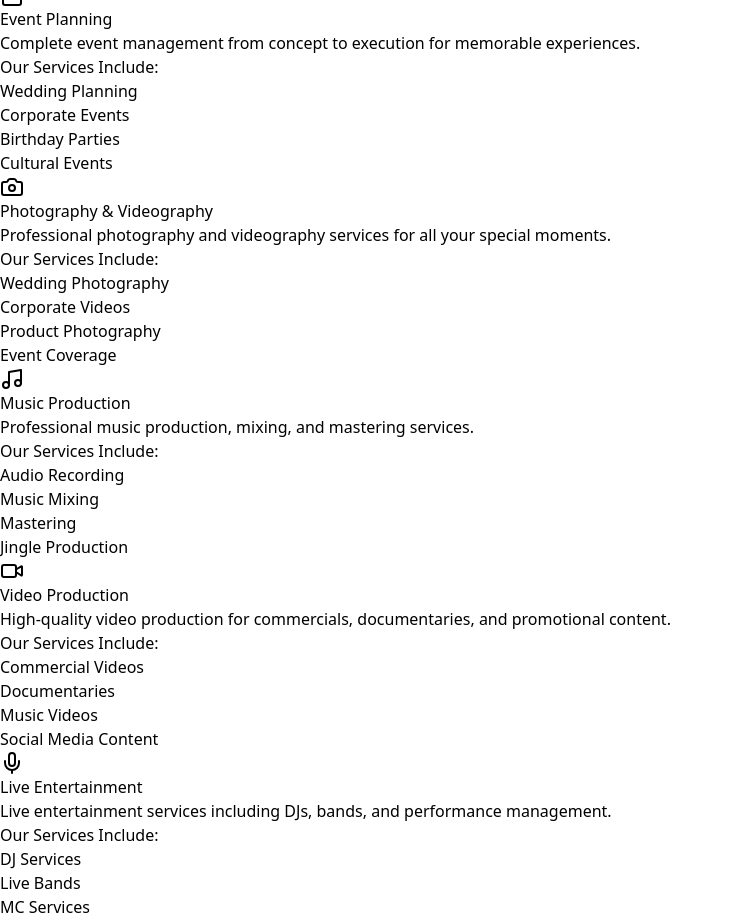
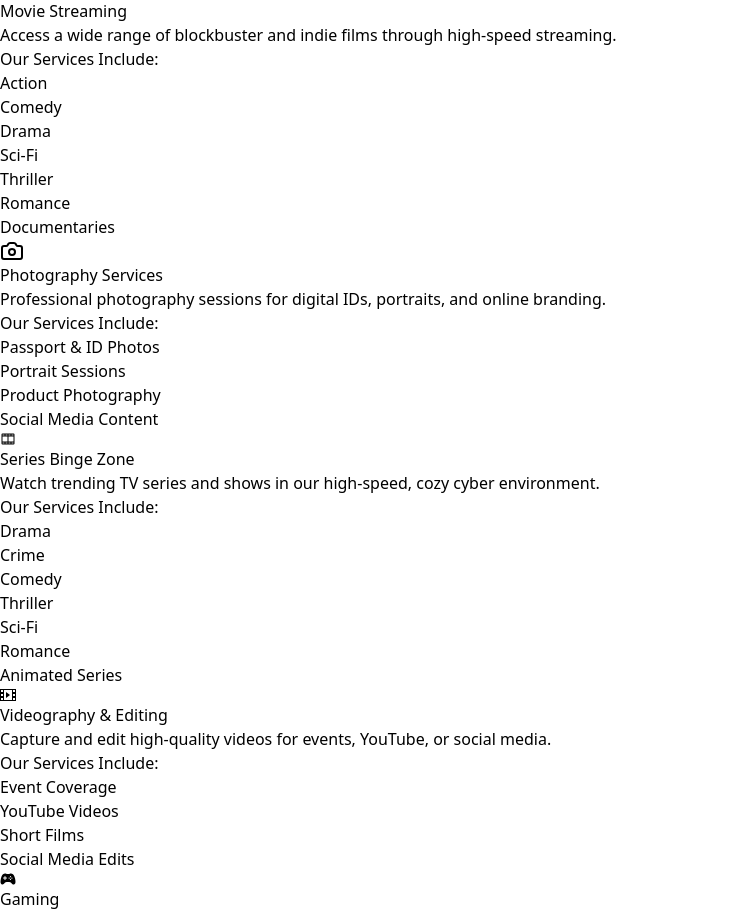
Before and after one commit to mwangiamosmwaniki/Mesm_new, a React (Vite) app: page /entertainment in a window 1280 px wide. Shown: the part 514-1429 px from the top of the page, without its empty margins (0-733 px from the left). Built offline with nearby package versions, Linux system fonts and the light colour scheme.

Commit message:
Fix build issues and deploy

```diff
--- a/src/Components/Home/AboutSection.jsx
+++ b/src/Components/Home/AboutSection.jsx
@@ -25,7 +25,7 @@ export default function AboutSection() {
               that address their unique challenges.
             </p>
             <p className="text-[#FFFF00]">
-              From cybersecurity to construction, entertainment to graphics
+              From cyber services to construction, entertainment to graphics
               design, we bring the same level of professionalism and innovation
               to every project we undertake.
             </p>
--- a/src/Components/Home/HeroSection.jsx
+++ b/src/Components/Home/HeroSection.jsx
@@ -1,7 +1,7 @@
 import { Button } from "../../Components/ui/button";
 import { Link } from "react-router-dom";
 import { createPageUrl } from "../../utils";
-import { ArrowRight, Shield, Palette, Building, Music, } from "lucide-react";
+import { ArrowRight, Shield, Palette, Building, Music } from "lucide-react";
 import { FaBuildingShield } from "react-icons/fa6";
 
 export default function HeroSection() {
@@ -26,10 +26,10 @@ export default function HeroSection() {
             <Link to={createPageUrl("Home")} className="inline-block">
               <Button
                 size="lg"
-                className="bg-yellow-500 hover:bg-yellow-600 text-black font-semibold px-8 py-2 text-lg"
+                className="bg-yellow-500 hover:bg-yellow-600 text-black font-semibold px-8 py-2 text-lg flex items-center gap-2"
               >
-                Explore Our Services
-                <ArrowRight className="mx-2 w-5 h-5" />
+                <span>Explore Our Services</span>
+                <ArrowRight className="w-5 h-5" />
               </Button>
             </Link>
 
@@ -41,7 +41,7 @@ export default function HeroSection() {
               <Button
                 size="lg"
                 variant="outline"
-                className="border-white text-white hover:bg-white hover:text-blue-900 px-8 py-4 text-lg"
+                className="bg-transparent border border-white text-white hover:bg-white hover:text-blue-900 px-8 py-2 text-lg"
               >
                 Get In Touch
               </Button>
@@ -55,7 +55,7 @@ export default function HeroSection() {
                 <Shield className="w-8 h-8 text-yellow-400" />
               </div>
               <h3 className="text-lg font-semibold mb-2">Cyber Services</h3>
-              <p className="text-blue-200 text-sm">Security & Protection</p>
+              <p className="text-blue-200 text-sm">Reliability & high performance</p>
             </div>
 
             <div className="flex flex-col items-center">
--- a/src/Components/Home/ServicesSection.jsx
+++ b/src/Components/Home/ServicesSection.jsx
@@ -18,10 +18,10 @@ export default function ServicesSection() {
       description:
         "Comprehensive cybersecurity solutions to protect your digital assets and ensure business continuity.",
       features: [
-        "Network Security",
-        "Data Protection",
-        "Threat Assessment",
-        "Security Consulting",
+        "Photocopy",
+        "Scanning",
+        "Lamination",
+        "Scanning",
       ],
       link: createPageUrl("CyberServices"),
       color: "bg-blue-500",
--- a/src/Pages/Entertainment.jsx
+++ b/src/Pages/Entertainment.jsx
@@ -1,45 +1,98 @@
-import { Card, CardContent, CardHeader, CardTitle } from "../Components/ui/card";
+import {
+  Card,
+  CardContent,
+  CardHeader,
+  CardTitle,
+} from "../Components/ui/card";
 import { Button } from "../Components/ui/button";
-import { Music, Camera, Mic, Video, Calendar, Users } from "lucide-react";
+import { Music, Camera,Calendar,Users } from "lucide-react";
+import { FaFilm } from "react-icons/fa6";
+import { PiFilmStripDuotone } from "react-icons/pi";
+import { ImFilm } from "react-icons/im";
+import { IoGameController } from "react-icons/io5";
 
 export default function Entertainment() {
   const services = [
     {
-      icon: Calendar,
-      title: "Event Planning",
-      description: "Complete event management from concept to execution for memorable experiences.",
-      features: ["Wedding Planning", "Corporate Events", "Birthday Parties", "Cultural Events"]
+      icon: FaFilm,
+      title: "Movie Streaming",
+      description:
+        "Access a wide range of blockbuster and indie films through high-speed streaming.",
+      features: [
+        "Action",
+        "Comedy",
+        "Drama",
+        "Sci-Fi",
+        "Thriller",
+        "Romance",
+        "Documentaries",
+      ],
     },
     {
       icon: Camera,
-      title: "Photography & Videography",
-      description: "Professional photography and videography services for all your special moments.",
-      features: ["Wedding Photography", "Corporate Videos", "Product Photography", "Event Coverage"]
+      title: "Photography Services",
+      description:
+        "Professional photography sessions for digital IDs, portraits, and online branding.",
+      features: [
+        "Passport & ID Photos",
+        "Portrait Sessions",
+        "Product Photography",
+        "Social Media Content",
+      ],
+    },
+    {
+      icon: PiFilmStripDuotone,
+      title: "Series Binge Zone",
+      description:
+        "Watch trending TV series and shows in our high-speed, cozy cyber environment.",
+      features: [
+        "Drama",
+        "Crime",
+        "Comedy",
+        "Thriller",
+        "Sci-Fi",
+        "Romance",
+        "Animated Series",
+      ],
+    },
+    {
+      icon: ImFilm,
+      title: "Videography & Editing",
+      description:
+        "Capture and edit high-quality videos for events, YouTube, or social media.",
+      features: [
+        "Event Coverage",
+        "YouTube Videos",
+        "Short Films",
+        "Social Media Edits",
+      ],
+    },
+    {
+      icon: IoGameController,
+      title: "Gaming",
+      description:
+        "Enjoy an immersive gaming experience with fast internet and powerful PCs.",
+      features: [
+        "FIFA",
+        "Call of Duty",
+        "GTA V",
+        "Need for Speed",
+        "Fortnite",
+        "Mortal Kombat",
+      ],
     },
     {
       icon: Music,
-      title: "Music Production",
-      description: "Professional music production, mixing, and mastering services.",
-      features: ["Audio Recording", "Music Mixing", "Mastering", "Jingle Production"]
+      title: "Music",
+      description:
+        "Burn personalized music collections onto local storage for offline use or gifting.",
+      features: [
+        "Custom Playlists",
+        "Local Storage Burning",
+        "MP3 Conversion",
+        "Disk Labeling",
+      ],
     },
-    {
-      icon: Video,
-      title: "Video Production",
-      description: "High-quality video production for commercials, documentaries, and promotional content.",
-      features: ["Commercial Videos", "Documentaries", "Music Videos", "Social Media Content"]
-    },
-    {
-      icon: Mic,
-      title: "Live Entertainment",
-      description: "Live entertainment services including DJs, bands, and performance management.",
-      features: ["DJ Services", "Live Bands", "MC Services", "Sound System Rental"]
-    },
-    {
-      icon: Users,
-      title: "Talent Management",
-      description: "Professional talent management and booking services for artists and performers.",
-      features: ["Artist Booking", "Talent Scouting", "Performance Coaching", "Career Development"]
-    }
   ];
 
   return (
@@ -55,11 +108,19 @@ export default function Entertainment() {
               Entertainment Services
             </h1>
             <p className="text-xl text-purple-100 max-w-3xl mx-auto mb-8">
-              From event planning to music production, we create unforgettable experiences
-              that bring your vision to life with creativity and professionalism.
+              From event planning to music production, we create unforgettable
+              experiences that bring your vision to life with creativity and
+              professionalism.
             </p>
-            <a href="https://wa.me/254715825808" target="_blank" rel="noopener noreferrer">
-              <Button size="lg" className="bg-yellow-500 hover:bg-yellow-600 text-black font-semibold">
+            <a
+              href="https://wa.me/254715825808"
+              target="_blank"
+              rel="noopener noreferrer"
+            >
+              <Button
+                size="lg"
+                className="bg-yellow-500 hover:bg-yellow-600 text-black font-semibold"
+              >
                 Plan Your Event
               </Button>
             </a>
@@ -75,29 +136,39 @@ export default function Entertainment() {
               Our Entertainment Services
             </h2>
             <p className="text-xl text-gray-600 max-w-3xl mx-auto">
-              We provide comprehensive entertainment solutions to make your events
-              and projects truly spectacular.
+              We provide comprehensive entertainment solutions to make your
+              events and projects truly spectacular.
             </p>
           </div>
 
           <div className="grid grid-cols-1 md:grid-cols-2 lg:grid-cols-3 gap-8">
             {services.map((service, index) => (
-              <Card key={index} className="h-full hover:shadow-xl transition-shadow group">
+              <Card
+                key={index}
+                className="h-full hover:shadow-xl transition-shadow group"
+              >
                 <CardHeader className="text-center">
                   <div className="w-16 h-16 bg-purple-500 rounded-full flex items-center justify-center mx-auto mb-4 group-hover:scale-110 transition-transform">
                     <service.icon className="w-8 h-8 text-white" />
                   </div>
-                  <CardTitle className="text-xl font-bold text-gray-900">{service.title}</CardTitle>
+                  <CardTitle className="text-xl font-bold text-gray-900">
+                    {service.title}
+                  </CardTitle>
                 </CardHeader>
 
                 <CardContent>
                   <p className="text-gray-600 mb-6">{service.description}</p>
 
                   <div className="space-y-2">
-                    <h4 className="font-semibold text-gray-900">Our Services Include:</h4>
+                    <h4 className="font-semibold text-gray-900">
+                      Our Services Include:
+                    </h4>
                     <ul className="space-y-1">
                       {service.features.map((feature, idx) => (
-                        <li key={idx} className="flex items-center text-sm text-gray-600">
+                        <li
+                          key={idx}
+                          className="flex items-center text-sm text-gray-600"
+                        >
                           <div className="w-2 h-2 bg-purple-500 rounded-full mr-3"></div>
                           {feature}
                         </li>
@@ -119,8 +190,8 @@ export default function Entertainment() {
               Our Entertainment Portfolio
             </h2>
             <p className="text-xl text-gray-600 max-w-3xl mx-auto">
-              We've had the privilege of working on diverse entertainment projects,
-              creating memorable experiences for our clients.
+              We've had the privilege of working on diverse entertainment
+              projects, creating memorable experiences for our clients.
             </p>
           </div>
 
@@ -129,7 +200,9 @@ export default function Entertainment() {
               <div className="w-16 h-16 bg-pink-100 rounded-full flex items-center justify-center mx-auto mb-4">
                 <Calendar className="w-8 h-8 text-pink-600" />
               </div>
-              <h3 className="text-xl font-bold text-gray-900 mb-2">200+ Events</h3>
+              <h3 className="text-xl font-bold text-gray-900 mb-2">
+                200+ Events
+              </h3>
               <p className="text-gray-600">
                 Successfully planned and executed over 200 events ranging from
                 intimate gatherings to large-scale celebrations.
@@ -140,7 +213,9 @@ export default function Entertainment() {
               <div className="w-16 h-16 bg-blue-100 rounded-full flex items-center justify-center mx-auto mb-4">
                 <Camera className="w-8 h-8 text-blue-600" />
               </div>
-              <h3 className="text-xl font-bold text-gray-900 mb-2">500+ Productions</h3>
+              <h3 className="text-xl font-bold text-gray-900 mb-2">
+                500+ Productions
+              </h3>
               <p className="text-gray-600">
                 Created over 500 high-quality video and audio productions for
                 various clients across different industries.
@@ -151,7 +226,9 @@ export default function Entertainment() {
               <div className="w-16 h-16 bg-green-100 rounded-full flex items-center justify-center mx-auto mb-4">
                 <Users className="w-8 h-8 text-green-600" />
               </div>
-              <h3 className="text-xl font-bold text-gray-900 mb-2">100+ Artists</h3>
+              <h3 className="text-xl font-bold text-gray-900 mb-2">
+                100+ Artists
+              </h3>
               <p className="text-gray-600">
                 Managed and developed over 100 talented artists, helping them
                 build successful careers in entertainment.
@@ -168,17 +245,28 @@ export default function Entertainment() {
             Ready to Create Something Amazing?
           </h2>
           <p className="text-xl text-purple-100 mb-8">
-            Let's bring your entertainment vision to life. Contact us today to discuss
-            your project and see how we can make it extraordinary.
+            Let's bring your entertainment vision to life. Contact us today to
+            discuss your project and see how we can make it extraordinary.
           </p>
           <div className="flex flex-col sm:flex-row gap-4 justify-center">
-            <a href="https://wa.me/254715825808" target="_blank" rel="noopener noreferrer">
-              <Button size="lg" className="bg-yellow-500 hover:bg-yellow-600 text-black font-semibold">
+            <a
+              href="https://wa.me/254715825808"
+              target="_blank"
+              rel="noopener noreferrer"
+            >
+              <Button
+                size="lg"
+                className="bg-yellow-500 hover:bg-yellow-600 text-black font-semibold"
+              >
                 Start Your Project
               </Button>
             </a>
             <a href="mailto:info@mesmcompany.com">
-              <Button size="lg" variant="outline" className="border-white text-white hover:bg-white hover:text-purple-900">
+              <Button
+                size="lg"
+                variant="outline"
+                className="border-white text-white hover:bg-white hover:text-purple-900"
+              >
                 Get Quote
               </Button>
             </a>
--- a/src/index.css
+++ b/src/index.css
@@ -1,3 +1,7 @@
 @tailwind base;
 @tailwind components;
 @tailwind utilities;
+
+html {
+  scroll-behavior: smooth;
+}
```
